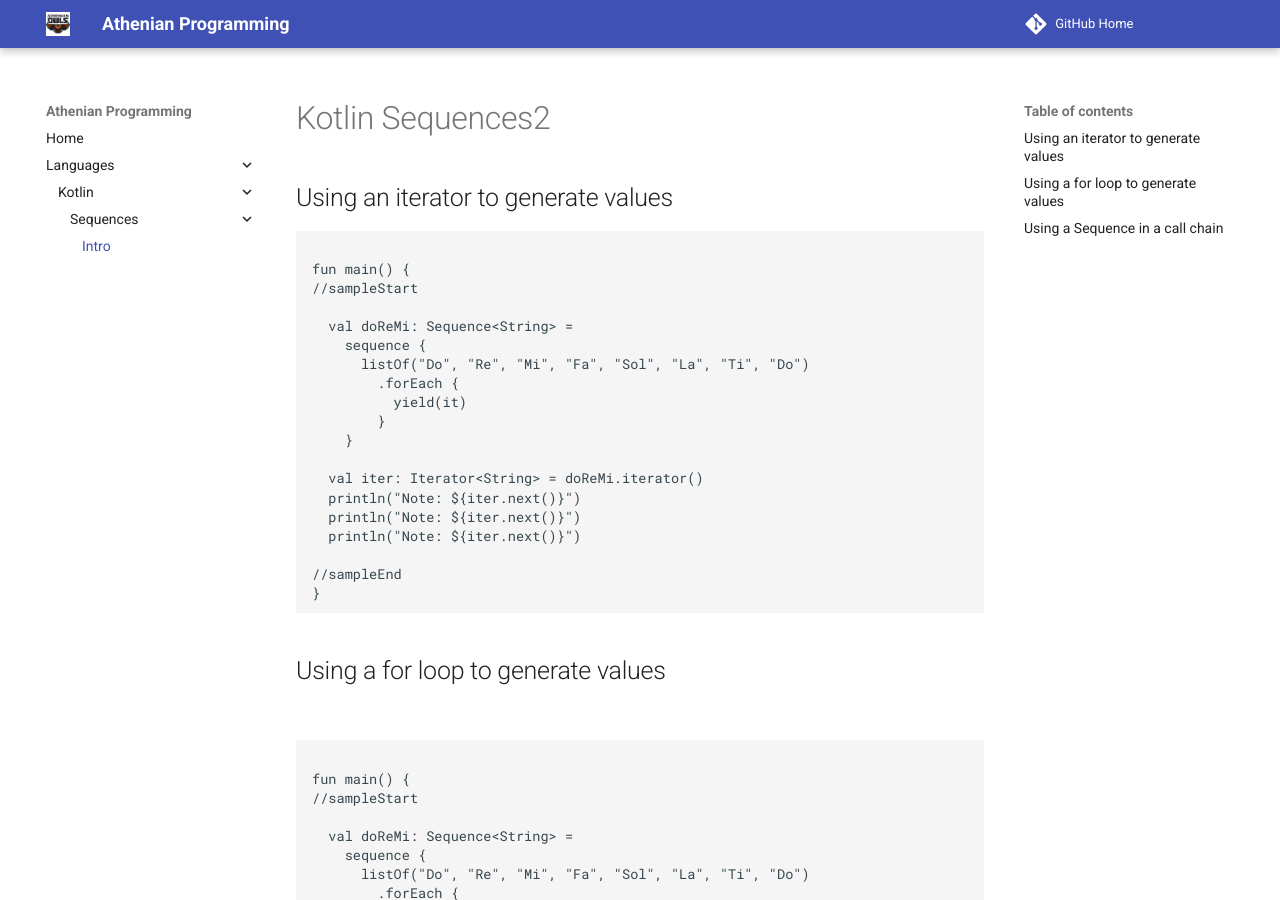
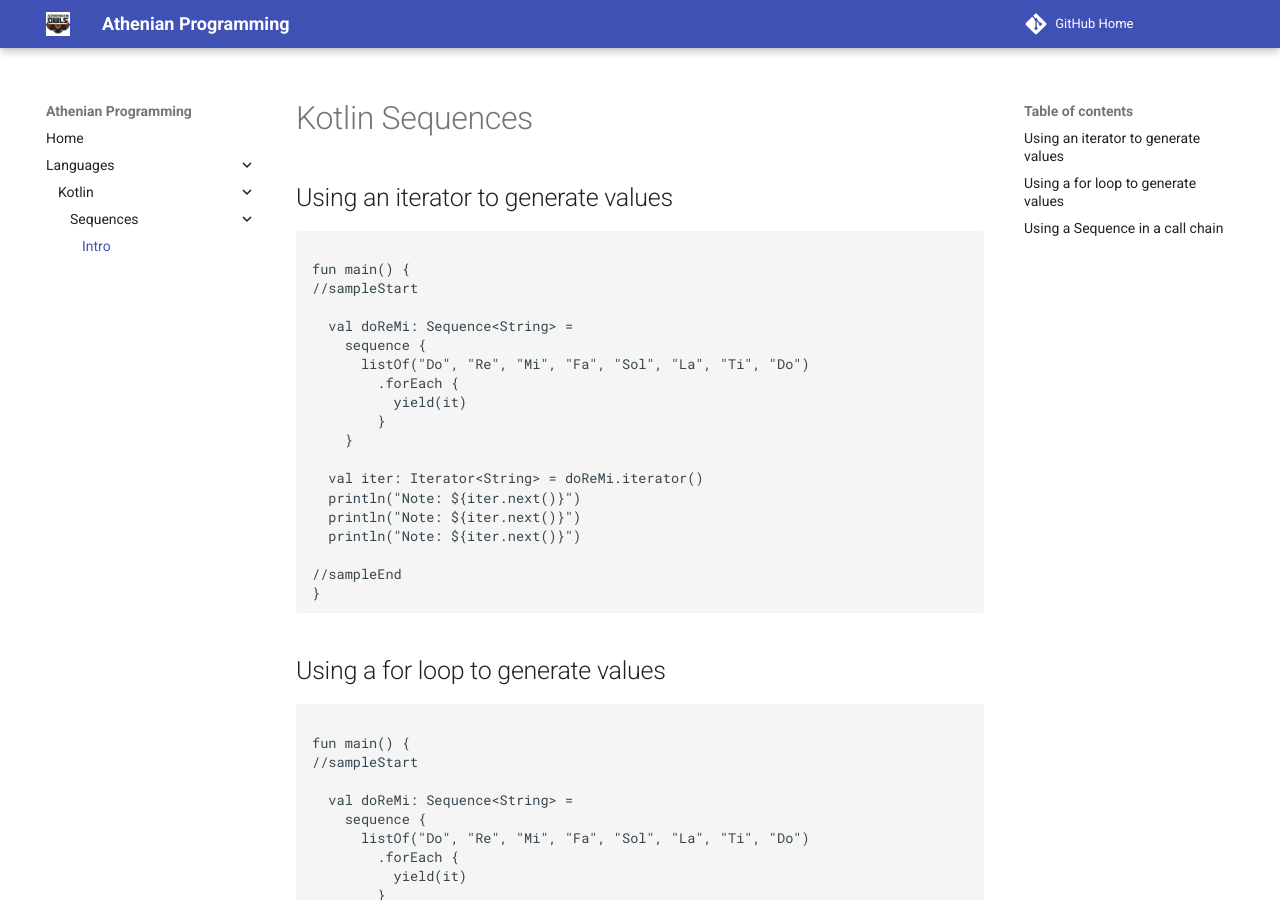
Before and after one commit to athenian-programming/kotlin-highlights, an MkDocs documentation site: the page built from docs/intro-sequences.md, in a window 1280 px wide and 900 px high. Built offline with MkDocs 1.6.1 and Material for MkDocs 9.7.7, drawn with Linux system fonts in a browser that asks for light colours.

Commit message:
Update docs

```diff
--- a/docs/intro-sequences.md
+++ b/docs/intro-sequences.md
@@ -1,4 +1,4 @@
-# Kotlin Sequences2
+# Kotlin Sequences
 
 
 ## Using an iterator to generate values
@@ -27,7 +27,7 @@ fun main() {
 
 ## Using a for loop to generate values
 
-<pre class="kotlin-code" theme="idea" indent="4" style="padding: 36px 0;"><code>
+<pre class="kotlin-code"><code>
 fun main() {
 //sampleStart
 
@@ -48,7 +48,7 @@ fun main() {
 
 ## Using a Sequence in a call chain
 
-<pre class="kotlin-code" theme="idea" indent="4" style="padding: 36px 0;"><code>
+<pre class="kotlin-code"><code>
 fun main() {
 //sampleStart
 
```
